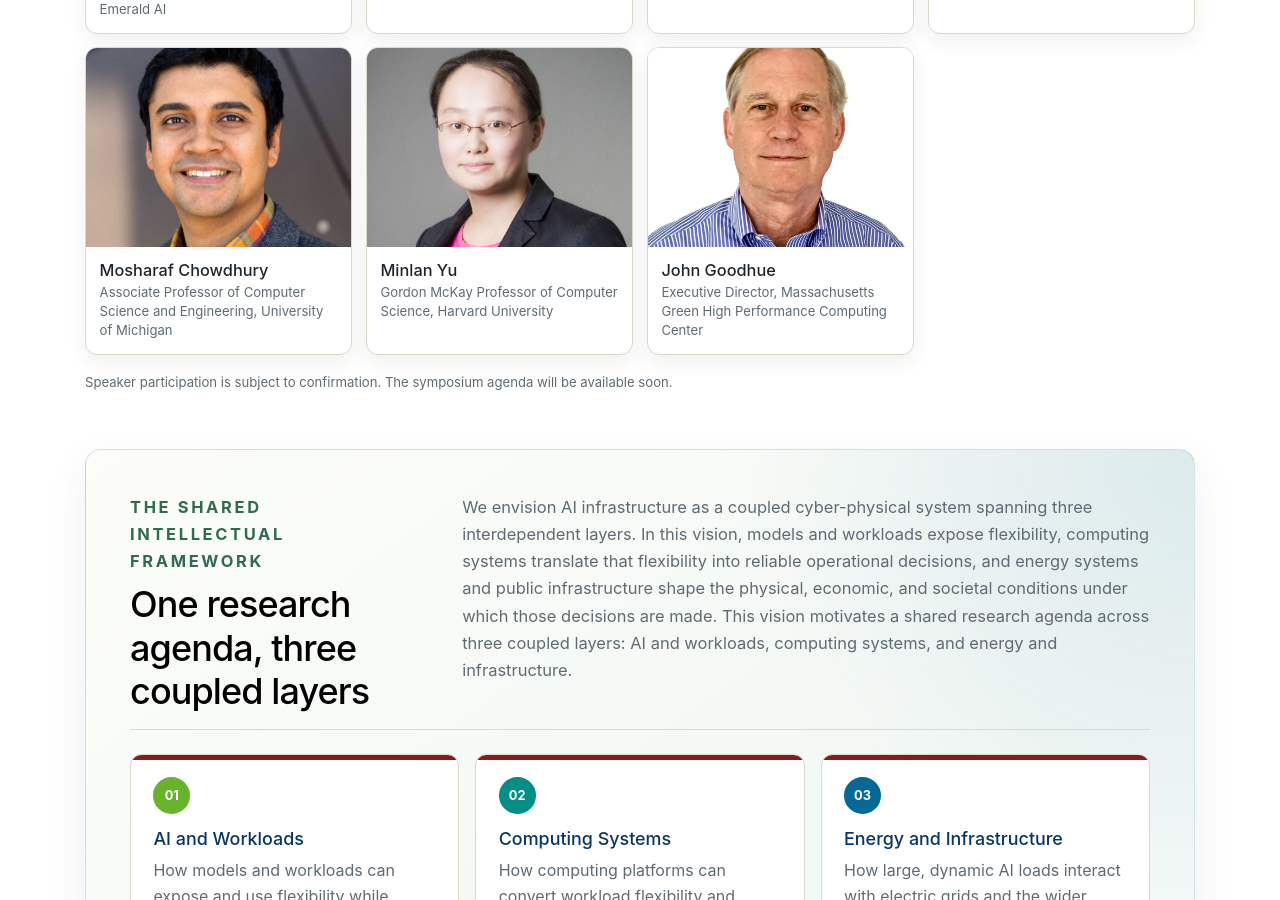
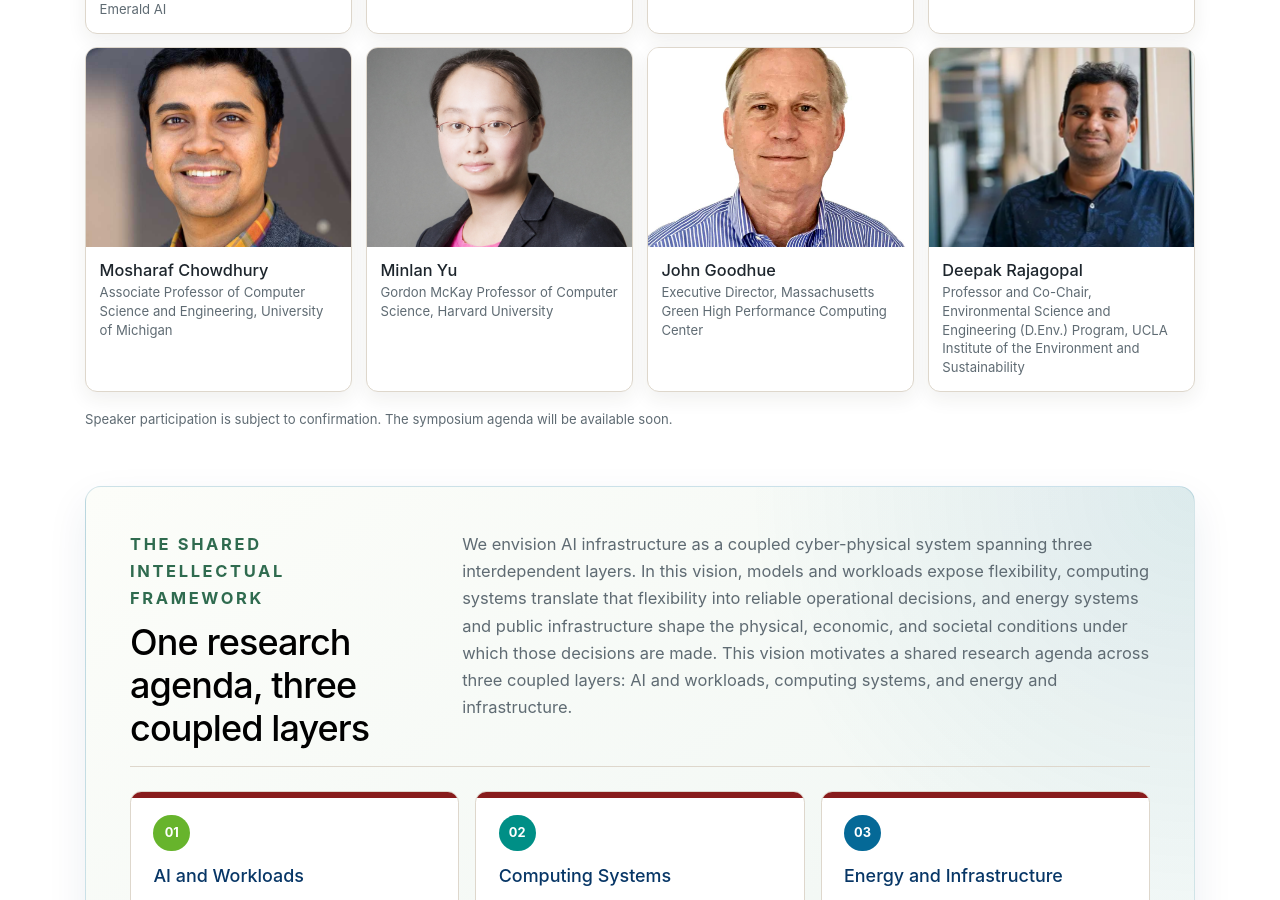
Before and after one commit to umass-solar/umass-solar.github.io, a Jekyll site: the page built from scai-symposium.md, in a window 1280 px wide and 900 px high, scrolled down 1727 px. Built offline with Jekyll 4.4.1, drawn with Linux system fonts in a browser that asks for light colours.

Commit message:
scai-new-speaker

```diff
--- a/scai-symposium.md
+++ b/scai-symposium.md
@@ -1018,6 +1018,14 @@ permalink: /scai-symposium/
           <p class="scai-speaker-role">Executive Director, Massachusetts Green High Performance Computing Center</p>
         </div>
       </article>
+
+      <article class="scai-speaker">
+        <img class="scai-speaker-photo" src="{{ site.base }}/img/scai-speakers/deepak-rajagopal.webp" alt="Deepak Rajagopal" loading="lazy">
+        <div class="scai-speaker-body">
+          <h3><a href="https://www.ioes.ucla.edu/person/deepak-rajagopal/">Deepak Rajagopal</a></h3>
+          <p class="scai-speaker-role">Professor and Co-Chair, Environmental Science and Engineering (D.Env.) Program, UCLA Institute of the Environment and Sustainability</p>
+        </div>
+      </article>
     </div>
     <p class="scai-note">Speaker participation is subject to confirmation. The symposium agenda will be available soon.</p>
   </section>
@@ -1199,4 +1207,5 @@ Speaker image sources:
 - Mosharaf Chowdhury: https://cse.engin.umich.edu/stories/mosharaf-chowdhury-receives-david-e-liddle-research-excellence-award
 - Minlan Yu: https://minlanyu.seas.harvard.edu/
 - John Goodhue: https://mghpcc.org/executive-director/
+- Deepak Rajagopal: https://www.ioes.ucla.edu/person/deepak-rajagopal/
 -->
```
Also changed, not shown: img/scai-speakers/deepak-rajagopal.webp (added).
